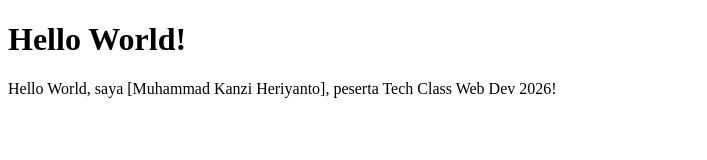
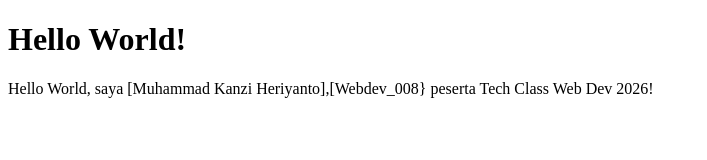
Before and after one commit to kenzziww/portofolio-hitlab, a plain HTML site: page index.html in a window 1280 px wide. Shown: the whole page, without its empty margins (0-707 px from the left). Drawn offline with Linux system fonts and the light colour scheme.

Commit message:
Update index.html

```diff
--- a/index.html
+++ b/index.html
@@ -8,7 +8,7 @@
     <h1>Hello World!</h1>
 
     <p>
-        Hello World, saya [Muhammad Kanzi Heriyanto],
+        Hello World, saya [Muhammad Kanzi Heriyanto],[Webdev_008}
         peserta Tech Class Web Dev 2026!
     </p>
 
```
